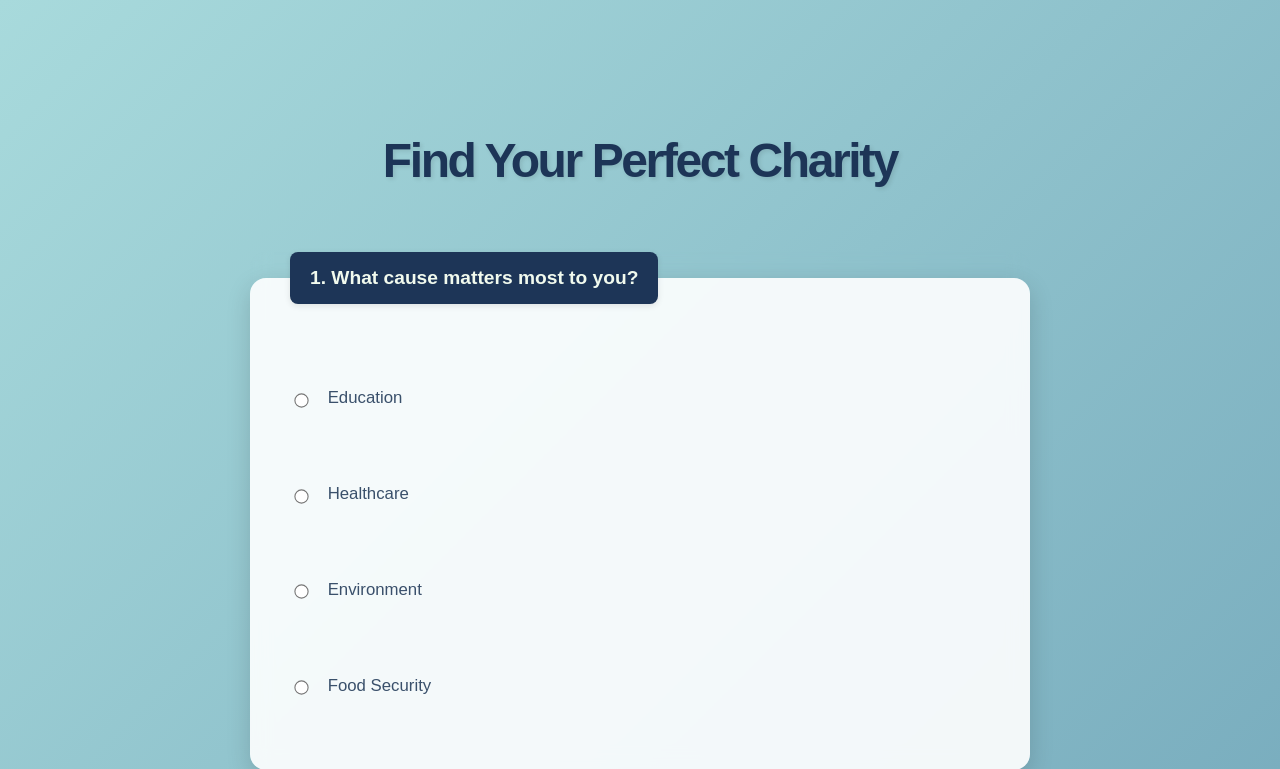
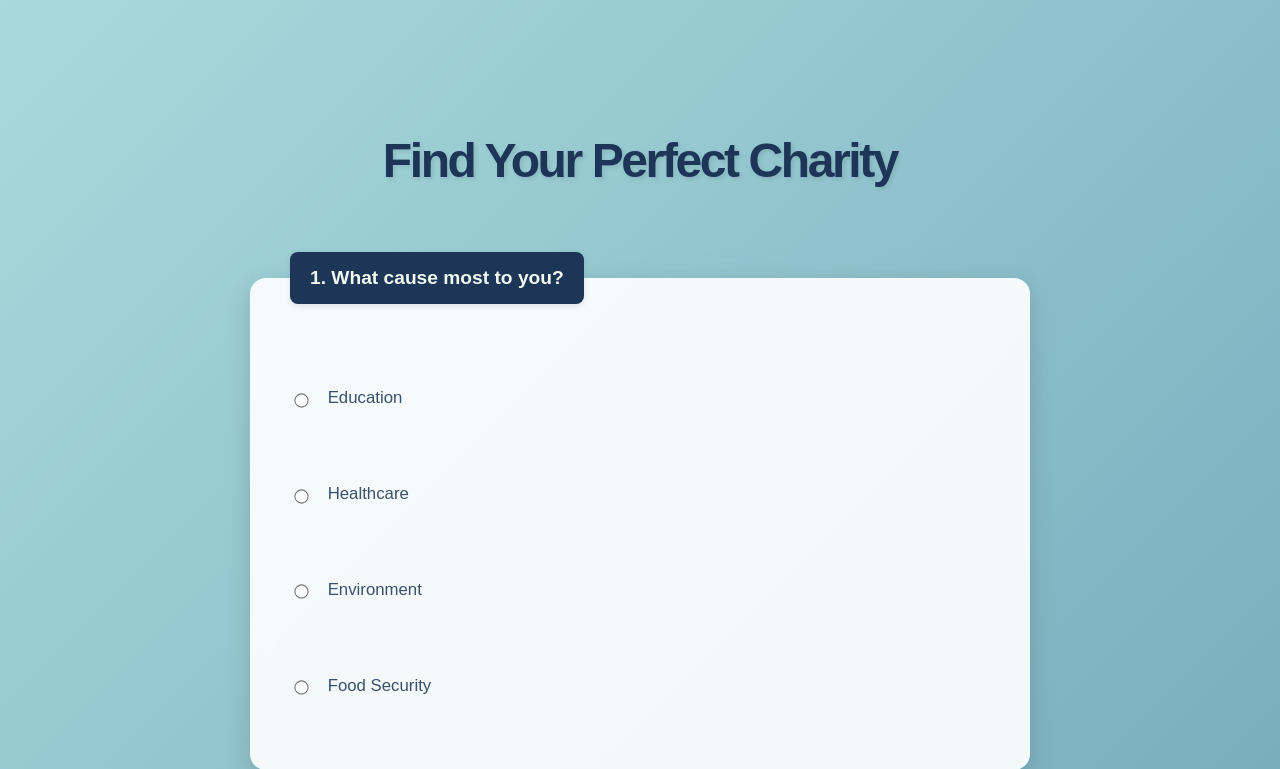
Before and after one commit to lkassaei/CharityConnect, a Flask app: page /quiz in a window 1280 px wide. Shown: the top 769 px of the page. Run offline with Flask 3, Linux system fonts and the light colour scheme.

Commit message:
checking if commiting will make changes in local run

```diff
--- a/templates/index.html
+++ b/templates/index.html
@@ -10,7 +10,7 @@
   <form id="quiz-form">
     <!-- Q1 -->
     <fieldset>
-      <legend>1. What cause matters most to you?</legend>
+      <legend>1. What cause most to you?</legend>
       <label><input type="radio" name="cause" value="Education"  /> Education</label><br />
       <label><input type="radio" name="cause" value="Healthcare" /> Healthcare</label><br />
       <label><input type="radio" name="cause" value="Environment" /> Environment</label><br />
```
